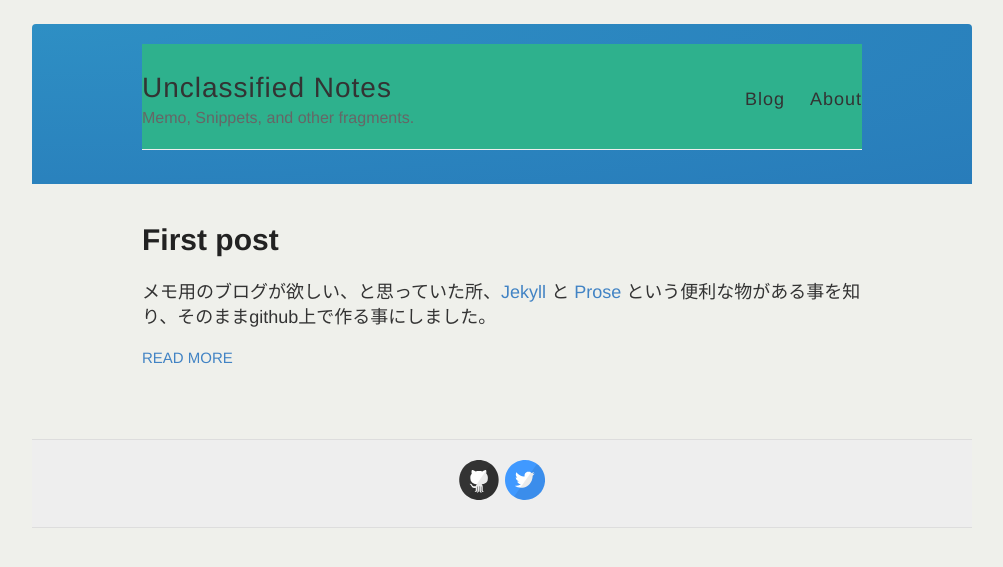
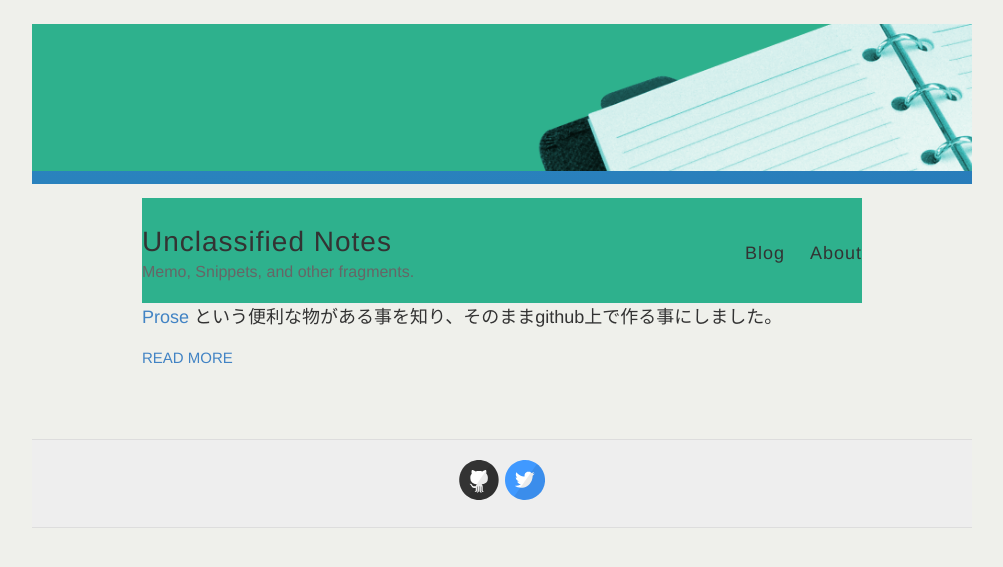
Before and after one commit to cytb/cytb.github.io, a Jekyll site: the page built from index.html, in a window 1280 px wide. Shown: the top 567 px of the page, without its empty margins (138-1141 px from the left). Built offline with Jekyll 4.4.1, drawn with Linux system fonts in a browser that asks for light colours; Markdown is read by kramdown in place of the engine named in the settings.

Commit message:
fixed stylesheets for blog-header..

```diff
--- a/_layouts/default.html
+++ b/_layouts/default.html
@@ -18,6 +18,7 @@
   <body>
     <div class="whole-wrapper">
       <div class="blog-header">
+        <img src="images/background.png" />
         <div class="wrapper-masthead inner">
           <div class="container">
             <header class="masthead clearfix">
```
